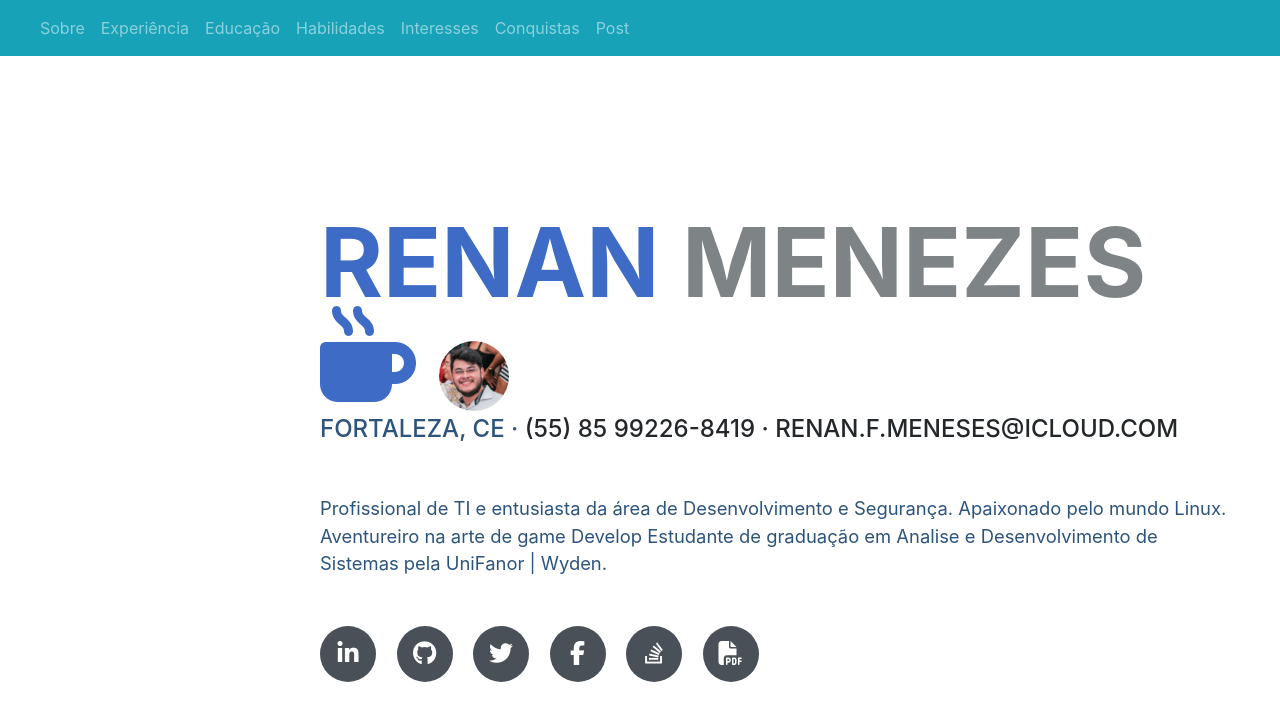
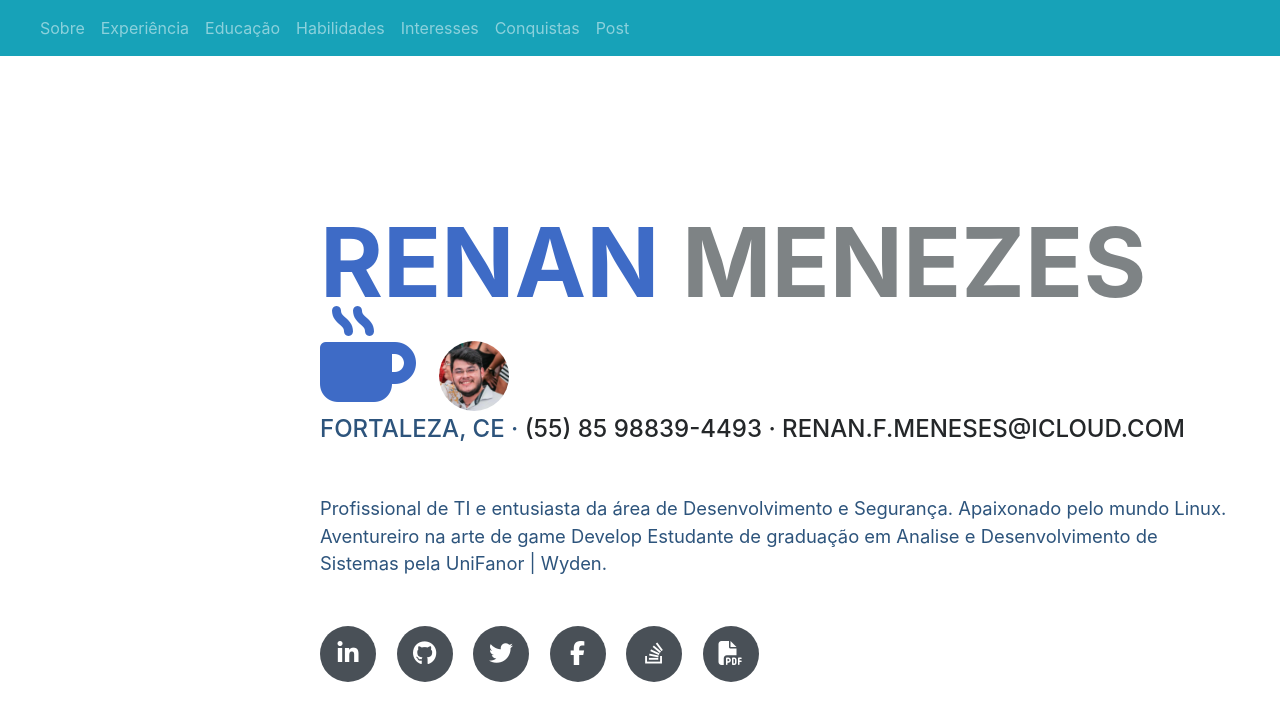
Before and after one commit to renan-meneses/renan-meneses.github.io, a Jekyll site: the page built from index.markdown, in a window 1280 px wide and 900 px high. Shown: the top 721 px of the window. Built offline with Jekyll 4.4.1, drawn with Linux system fonts in a browser that asks for light colours; nearby versions of some CDN libraries; some web fonts are replaced.

Commit message:
mudança de numero
Mudança de numero para contato, pois fui roubado

```diff
--- a/_layouts/default.html
+++ b/_layouts/default.html
@@ -77,7 +77,7 @@
               <span><i class="fas fa-mug-hot"></i></span>
 							<span><img id="logo" class="img-profile" src="../img/renan.jpg" alt=""></span>
           </h1>
-          <div class="subheading mb-5">Fortaleza, CE · <a href="http://api.whatsapp.com/send?1=pt_BR&phone=5585992268419" target="+_blank"> (55) 85 99226-8419 ·</a>
+          <div class="subheading mb-5">Fortaleza, CE · <a href="http://api.whatsapp.com/send?1=pt_BR&phone=5585988394493" target="+_blank"> (55) 85 98839-4493 ·</a>
             <a href="mailto:renan.f.meneses@icloud.com" target="_blank">renan.f.meneses@icloud.com</a>
           </div>
           <p class="lead mb-5">
```
